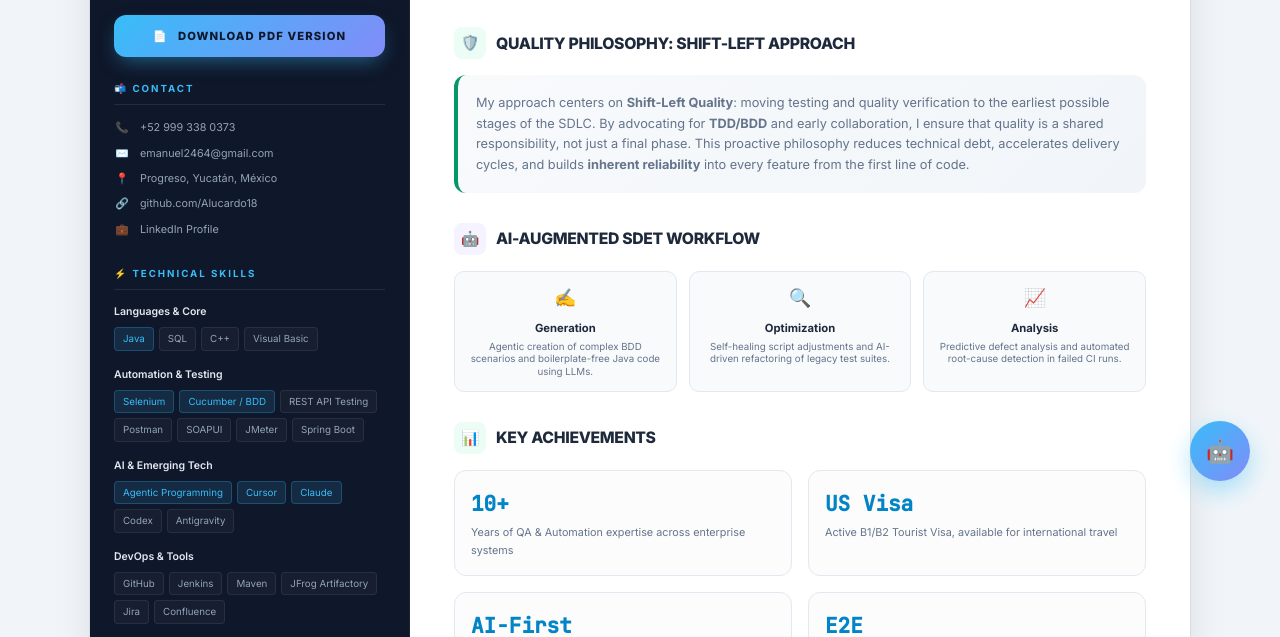
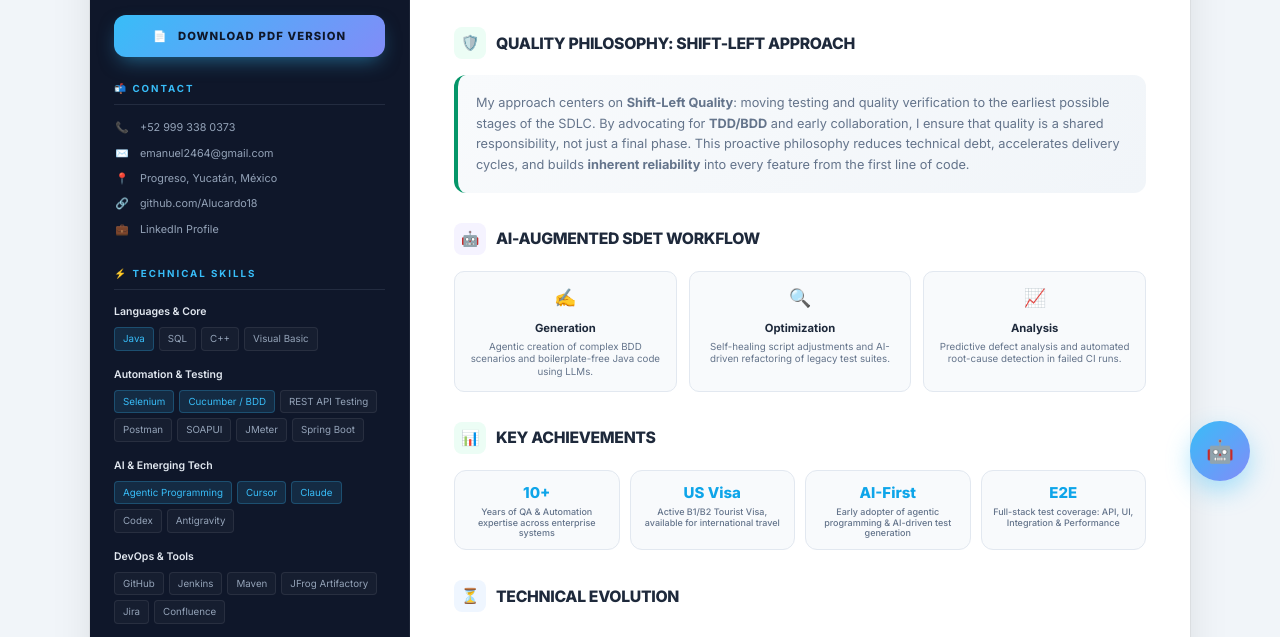
Before and after one commit to Alucardo18/RESUME, a website: page index.html in a window 1280 px wide. Shown: the part 289-926 px from the top of the page. Drawn offline with Linux system fonts and the light colour scheme.

Commit message:
Refactor: Condense Key Achievements into a compact 4-column grid

```diff
--- a/index.html
+++ b/index.html
@@ -409,34 +409,37 @@
 
     .achievements-grid {
       display: grid;
-      grid-template-columns: 1fr 1fr;
-      gap: 16px;
+      grid-template-columns: repeat(4, 1fr);
+      gap: 10px;
+      margin-top: 10px;
     }
 
     .achievement-card {
-      padding: 16px;
+      background: #f8fafc;
       border: 1px solid var(--section-border);
       border-radius: 12px;
-      background: #fcfcfc;
-      transition: all 0.3s;
+      padding: 10px;
+      text-align: center;
+      transition: all 0.3s ease;
     }
 
     .achievement-card:hover {
-      transform: translateY(-3px);
-      box-shadow: 0 4px 12px rgba(0,0,0,0.05);
+      border-color: var(--main-accent);
+      transform: translateY(-2px);
     }
 
     .achievement-metric {
-      font-size: 1.4rem;
+      font-size: 1rem;
       font-weight: 800;
-      color: var(--main-accent-dark);
-      font-family: var(--font-mono);
+      color: var(--main-accent);
+      margin-bottom: 2px;
     }
 
     .achievement-label {
-      font-size: 0.72rem;
+      font-size: 0.6rem;
       color: var(--main-text-muted);
-      margin-top: 4px;
+      line-height: 1.2;
+      font-weight: 500;
     }
 
     .exp-card {
```
